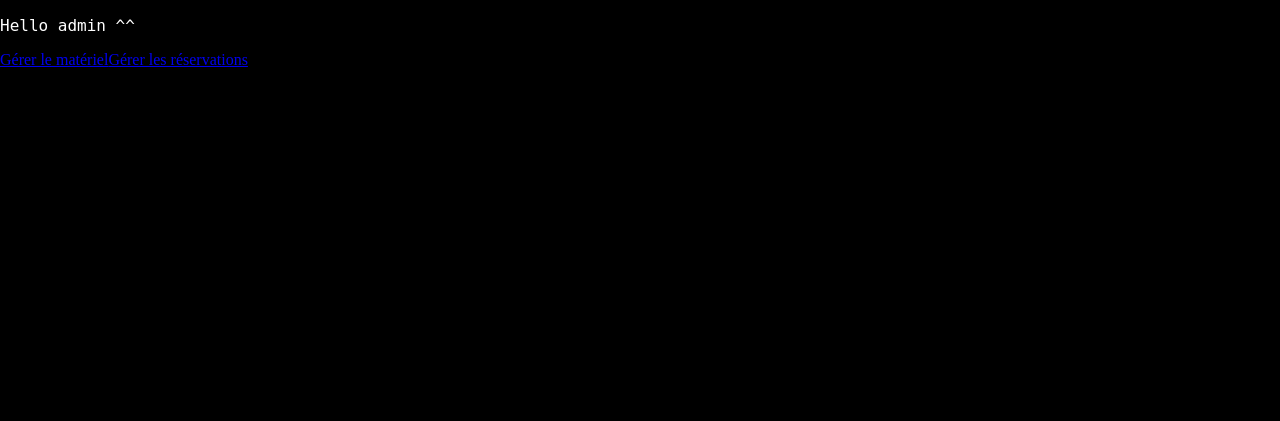
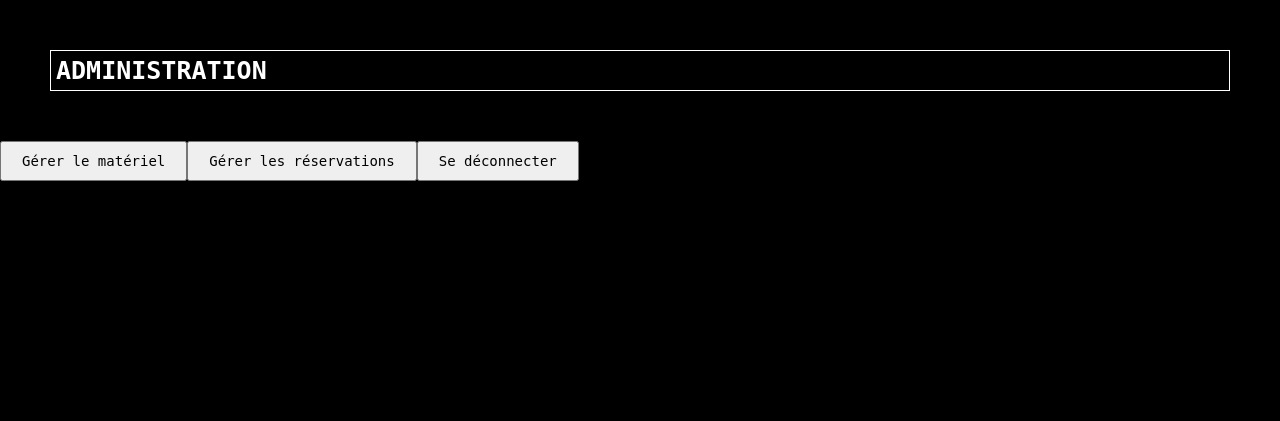
Before and after one commit to L0R3Z/Location-materiel-803Z, a Flask app: page /admin/ in a window 1280 px wide. Shown: the part 197-618 px from the top of the page. Run offline with Flask 3, Linux system fonts and the light colour scheme; the visitor is signed in with stand-in values (Sample User, id 1); some web fonts are replaced.

Commit message:
url_for everywhere and some quick modifications

```diff
--- a/app.py
+++ b/app.py
@@ -29,7 +29,7 @@ mycursor.close()
 
 
 # Start the Flask application
-app = Flask(__name__)
+app = Flask(__name__, static_folder='static')
 app.secret_key = "123456789" # Set a secret key to ensure that the session data is enabled and secure
 app.config['mydb'] = mydb
 CORS(app)
--- a/templates/base.html
+++ b/templates/base.html
@@ -5,7 +5,7 @@
     <meta http-equiv="X-UA-Compatible" content="IE=edge">
     <meta name="viewport" content="width=device-width, initial-scale=1.0">
     <title>803z - Association artistique</title>
-    <link rel="stylesheet" href="/static/global.css">
+    <link rel="stylesheet" href="{{ url_for('static', filename='global.css') }}">
 </head>
 <body>
     {% include "header.html" %}
--- a/templates/header.html
+++ b/templates/header.html
@@ -1,6 +1,6 @@
 <header>
     <div class="logo-container">
-        <img src="/static/img/803z.png" alt="">
+        <img src="{{ url_for('static', filename='img/803z.png') }}" alt="">
     </div>
 
     <nav>
--- a/templates/pages/admin.html
+++ b/templates/pages/admin.html
@@ -1,7 +1,7 @@
 {% extends "./base.html" %}
 {% block content %}
-	<p>Hello admin ^^</p>
-	<a href="{{ url_for('admin.admin_manageMateriel') }}">Gérer le matériel</a>
-	<a href="{{ url_for('admin.admin_managereservations') }}">Gérer les réservations</a>
-
+	<h1>Administration</h1>
+	<a href="{{ url_for('admin.admin_manageMateriel') }}"><button>Gérer le matériel</button></a>
+	<a href="{{ url_for('admin.admin_managereservations') }}"><button>Gérer les réservations</button></a>
+	<a href="{{ url_for('admin.admin_logout') }}"><button>Se déconnecter</button></a>
 {% endblock %}
--- a/templates/pages/admin_editMateriel.html
+++ b/templates/pages/admin_editMateriel.html
@@ -1,6 +1,6 @@
 {% extends "./base.html" %}
 {% block content %}
-	<a href="./">Retour à la liste de matériel</a>
+	<a href="./"><button>Retour à la liste de matériel</button></a>
 	<h2>Modifier un matériel</h2>
 	<div class="materiel_admin_editMateriel_page">
 		<div class="materiel">
--- a/templates/pages/admin_editReservation.html
+++ b/templates/pages/admin_editReservation.html
@@ -1,6 +1,6 @@
 {% extends "./base.html" %}
     {% block content %}
-        <a href="../managereservations">Retour à la liste de réservations</a>
+        <a href="../managereservations"><button>Retour à la liste de réservations</button></a>
         {% if not reservation_data %}
             <p>Aucune réservation trouvée</p>
         {% else %}
--- a/templates/pages/admin_manageMateriel.html
+++ b/templates/pages/admin_manageMateriel.html
@@ -1,6 +1,6 @@
 {% extends "./base.html" %}
 {% block content %}
-	<a href="../">Retour à l'espace admin</a>
+	<a href="../"><button>Retour à l'espace admin</button></a>
 	<h2>Gérer le matériel</h2>
 	<div class="materiel_admin_page">
 		<div class="materiel">
--- a/templates/pages/admin_manageReservation.html
+++ b/templates/pages/admin_manageReservation.html
@@ -1,6 +1,6 @@
 {% extends "./base.html" %}
 {% block content %}
-	<a href="../">Retour à l'espace admin</a>
+	<a href="../"><button>Retour à l'espace admin</button></a>
 	<h2>Gérer les réservations</h2>
 	<div class="materiel_admin_page">
 		<div class="reservation">
--- a/templates/pages/manageMateriel/editMateriel/materiel3.html
+++ b/templates/pages/manageMateriel/editMateriel/materiel3.html
@@ -68,7 +68,7 @@
                     {% endif %}
                 </td>
                 <td>
-                    <form method="POST" class="archiveMateriel" action="{{ url_for('admin.admin_manageMateriel') }}archiveMateriel">
+                    <form method="POST" class="archiveMateriel" action="{{ url_for('admin.admin_archiveMateriel') }}">
                         <input type="hidden" name="id_materiel" value="{{ materiel.id_materiel }}">
                         <input type="hidden" name="archive" value="{{ materiel.archive }}">
                         <input type="hidden" name="start" value="1">
@@ -81,7 +81,7 @@
                     </form>
                 </td>
                 <td>
-                    <form method="POST" class="deleteMateriel" action="{{ url_for('admin.admin_manageMateriel') }}deleteMateriel">
+                    <form method="POST" class="deleteMateriel" action="{{ url_for('admin.admin_deleteMateriel') }}">
                         <input type="hidden" name="id_materiel" value="{{ materiel.id_materiel }}">
                         <input type="submit" name="deleteMateriel" value="Supprimer" onclick="return confirm('Êtes-vous sûr de vouloir supprimer le matériel &quot;{{materiel.modele}}&quot; ?')"/>
                     </form>
--- a/templates/pages/manageMateriel/materiel2.html
+++ b/templates/pages/manageMateriel/materiel2.html
@@ -78,13 +78,13 @@
                             {% endif %}
                         </td>
                         <td>
-                            <form method="GET" action="{{ url_for('admin.admin_manageMateriel') }}editMateriel">
+                            <form method="GET" action="{{ url_for('admin.admin_editMateriel') }}">
                                 <input type="hidden" name="id_materiel" value="{{ materiel.id_materiel }}">
                                 <input type="submit" value="Modifier">
                             </form>
                         </td>
                         <td>
-                            <form method="POST" class="archiveMateriel" action="{{ url_for('admin.admin_manageMateriel') }}archiveMateriel">
+                            <form method="POST" class="archiveMateriel" action="{{ url_for('admin.admin_archiveMateriel') }}">
                                 <input type="hidden" name="id_materiel" value="{{ materiel.id_materiel }}">
                                 <input type="hidden" name="archive" value="{{ materiel.archive }}">
                                 <input type="hidden" name="start" value="0">
@@ -96,7 +96,7 @@
                             </form>
                         </td>
                         <td>
-                            <form method="POST" class="deleteMateriel" action="{{ url_for('admin.admin_manageMateriel') }}deleteMateriel">
+                            <form method="POST" class="deleteMateriel" action="{{ url_for('admin.admin_deleteMateriel') }}">
                                 <input type="hidden" name="id_materiel" value="{{ materiel.id_materiel }}">
                                 <input type="submit" name="deleteMateriel" value="Supprimer" onclick="return confirm('Êtes-vous sûr de vouloir supprimer le matériel &quot;{{materiel.modele}}&quot; ?')"/>
                             </form>
--- a/templates/pages/manageReservation/listeReservation.html
+++ b/templates/pages/manageReservation/listeReservation.html
@@ -77,7 +77,7 @@
         if (confirm('Êtes-vous sûr de vouloir archiver cette réservation ?')) {
             id = e.target.dataset.id;
             const response = await fetch(`/admin/managereservation/archivereservation/${id}`, {
-                method: 'UPDATE',
+                method: 'PUT',
                 headers: {
                     'Accept': 'application/json, text/plain, */*',
                     'Content-Type': 'application/json'
```
